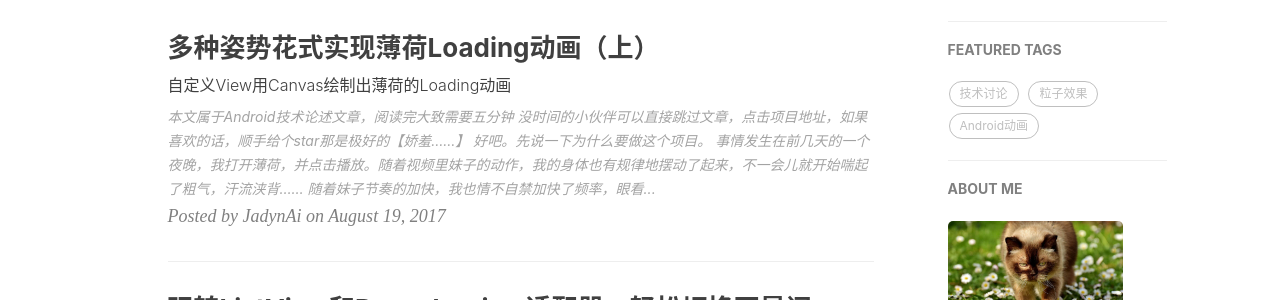
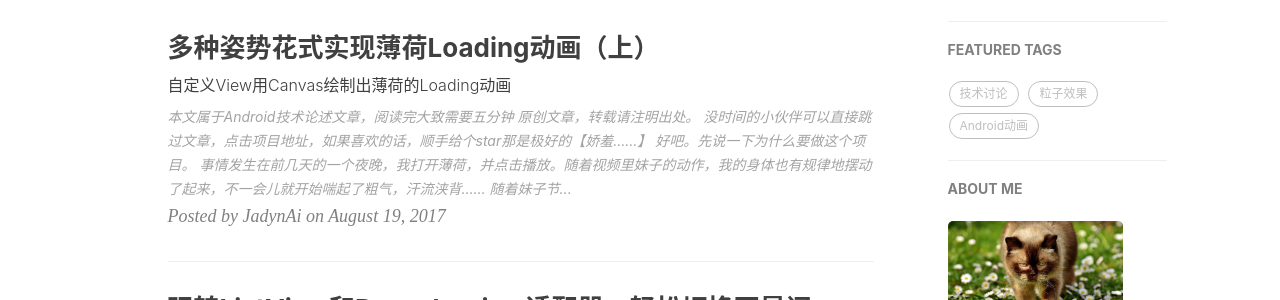
Before and after one commit to JadynAi/oldpage.io, a Jekyll site: the page built from index.html, in a window 1280 px wide. Shown: the part 437-737 px from the top of the page. Built offline with Jekyll 4.4.1, drawn with Linux system fonts in a browser that asks for light colours; nearby versions of some CDN libraries; the list of posts is cut into pages by our own code; comment, search, counter and statistics services are not loaded.

Commit message:
修改仿薄荷博客文案

```diff
--- a/_posts/2017-8-19-仿薄荷.markdown
+++ b/_posts/2017-8-19-仿薄荷.markdown
@@ -11,6 +11,8 @@ tags:
 ---
 
 *本文属于Android技术论述文章，阅读完大致需要五分钟*
+>原创文章，转载请注明出处。
+
 **没时间的小伙伴可以直接跳过文章，[点击项目地址](https://github.com/JadynAi/LoadingLovely)，如果喜欢的话，顺手给个star那是极好的【娇羞……】**
 >好吧。先说一下为什么要做这个项目。
 >事情发生在前几天的一个夜晚，我打开薄荷，并点击播放。随着视频里妹子的动作，我的身体也有规律地摆动了起来，不一会儿就开始喘起了粗气，汗流浃背……
```
